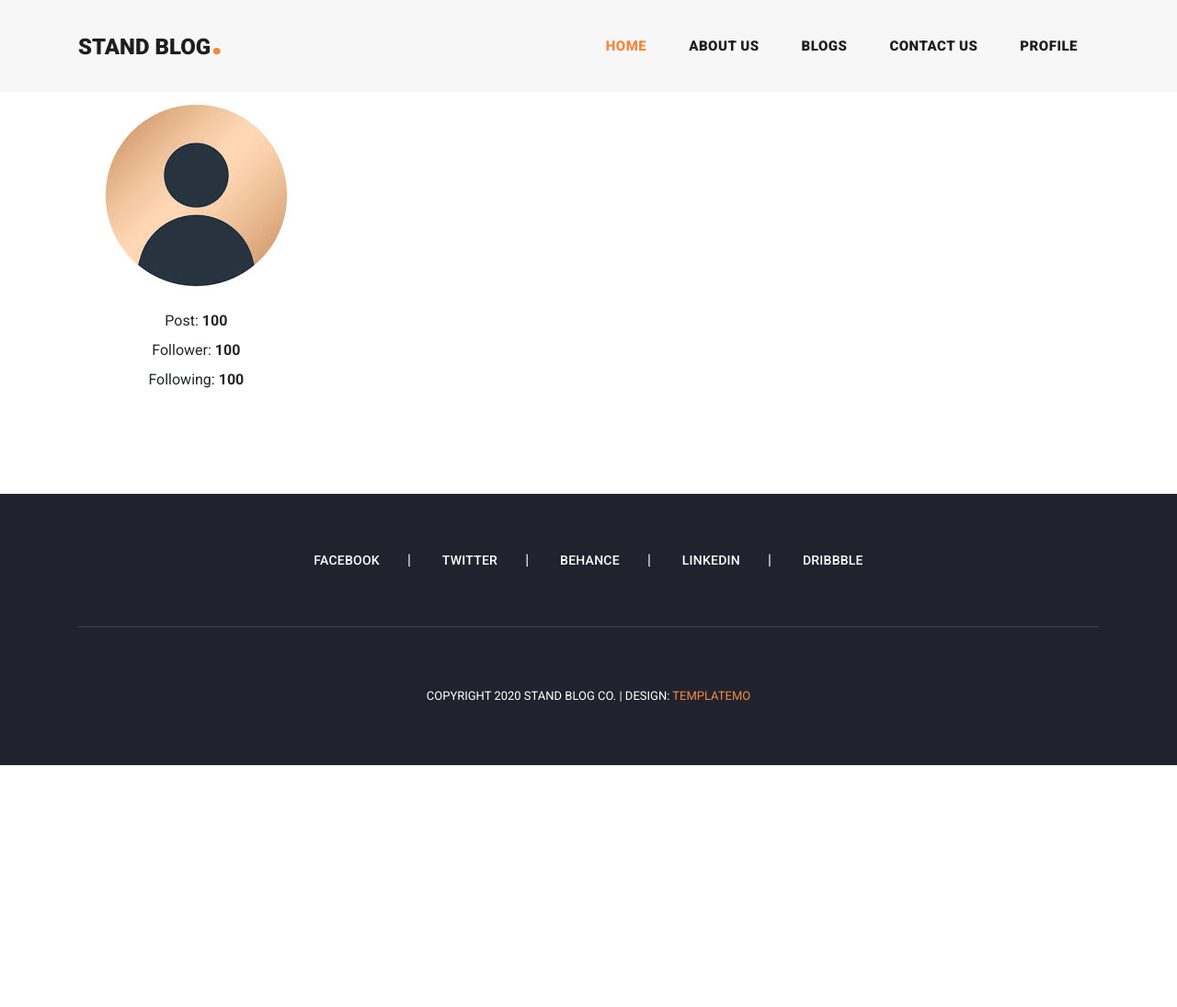
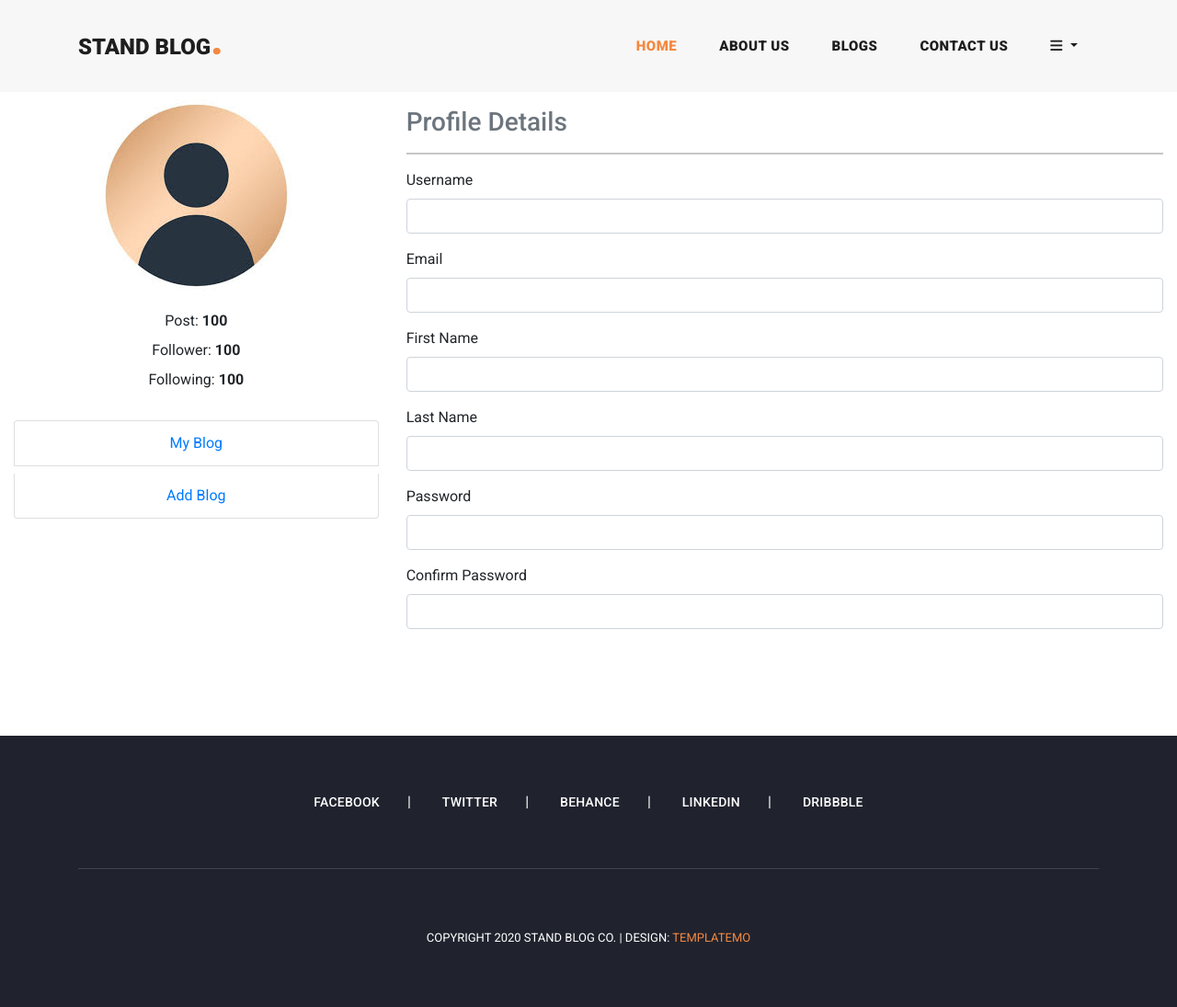
Before and after one commit to gitsaz/practice_blog_project, a Django app: page /user_profile/ in a window 1280 px wide. Shown: the whole page at 92% size. Before the commit the page ends 832 px from the top, so only its background shows below. Run offline with Django 5.2, Linux system fonts and the light colour scheme; a user stored in the database is signed in; some libraries are stand-ins or nearby versions.

Commit message:
profile details added in user profile page

```diff
--- a/templates/base.html
+++ b/templates/base.html
@@ -9,7 +9,10 @@
     <meta name="description" content="">
     <meta name="author" content="TemplateMo">
     <link href="https://fonts.googleapis.com/css?family=Roboto:100,100i,300,300i,400,400i,500,500i,700,700i,900,900i&display=swap" rel="stylesheet">
+    <link href="https://cdnjs.cloudflare.com/ajax/libs/font-awesome/7.0.1/css/all.min.css">
+    <link rel="stylesheet" href="https://cdnjs.cloudflare.com/ajax/libs/font-awesome/6.5.1/css/all.min.css">
     <link href="https://cdn.jsdelivr.net/npm/bootstrap@5.0.2/dist/css/bootstrap.min.css" rel="stylesheet">
+
     <title>{% block title %}{% endblock title %}</title>
 
     <!-- Bootstrap core CSS -->
--- a/templates/header.html
+++ b/templates/header.html
@@ -21,8 +21,16 @@
                 <a class="nav-link" href="">Contact Us</a>
               </li>
               {% if request.user.is_authenticated %}
-              <li class="nav-item">
-                <a class="nav-link" href="">Profile</a>
+              <li class="nav-item dropdown">
+                <a class="nav-link dropdown-toggle" href="#" role="button" data-toggle="dropdown" aria-expanded="false">
+                  <i class="fas fa-bars"></i>
+                </a>
+                <div class="dropdown-menu">
+                  <a class="dropdown-item" href="{% url 'user_profile' %}">profile</a>
+                  <a class="dropdown-item" href="#">Dashboard</a>
+                  <div class="dropdown-divider"></div>
+                  <a class="dropdown-item" href="#">Logout</a>
+                </div>
               </li>
               {% else %}
               <li class="nav-item">
--- a/templates/user_profile.html
+++ b/templates/user_profile.html
@@ -33,8 +33,47 @@
                 <span>Following: <strong>100</strong></span>
             </li>
         </ul>
+        <ul class="list-group text-center pt-3">
+          <li class="list-group-item my-1">
+            <a class="text-decoration-none" href="#">My Blog</a>
+          </li>
+          <li class="list-group-item my-1">
+            <a class="text-decoration-none" href="#">Add Blog</a>
+          </li>
+        </ul>
       </div>
-      <div class="col-md-8"></div>
+      <div class="col-md-8">
+        <div class="my-3">
+          <h3 class="text-muted">Profile Details</h3>
+        </div>
+        <hr>
+        <div class="form">
+          <div class="form-group">
+            <label for="username">Username</label>
+            <input class="form-control" name="username" type="text">
+          </div>
+          <div class="form-group">
+            <label for="email">Email</label>
+            <input class="form-control" name="username" type="text">
+          </div>
+          <div class="form-group">
+            <label for="firstname">First Name</label>
+            <input class="form-control" name="first_name" type="text">
+          </div>
+          <div class="form-group">
+            <label for="lastname">Last Name</label>
+            <input class="form-control" name="last_name" type="text">
+          </div>
+          <div class="form-group">
+            <label for="password">Password</label>
+            <input class="form-control" name="password" type="password">
+          </div>
+          <div class="form-group">
+            <label for="confirm_password">Confirm Password</label>
+            <input class="form-control" name="confirm_password" type="password">
+          </div>
+        </div>
+      </div>
     </div>
   </div>
 </div>
```
